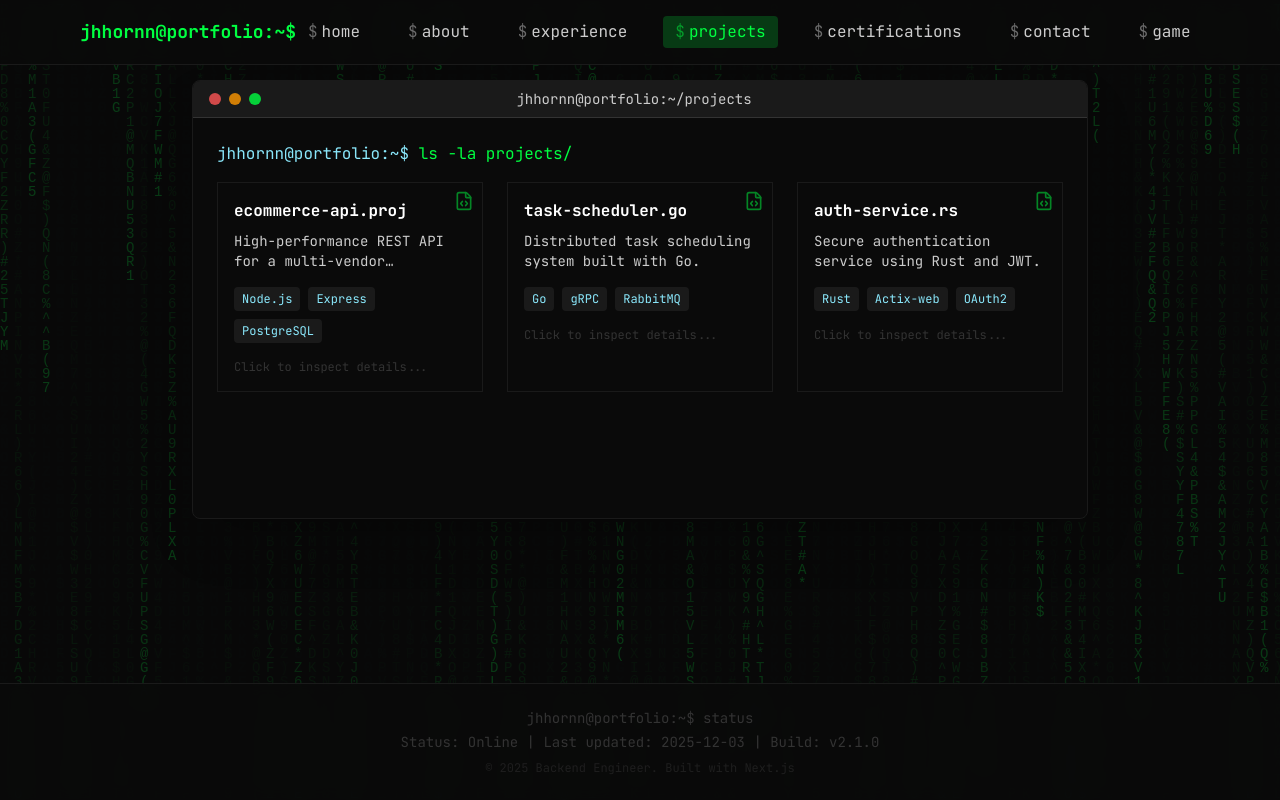
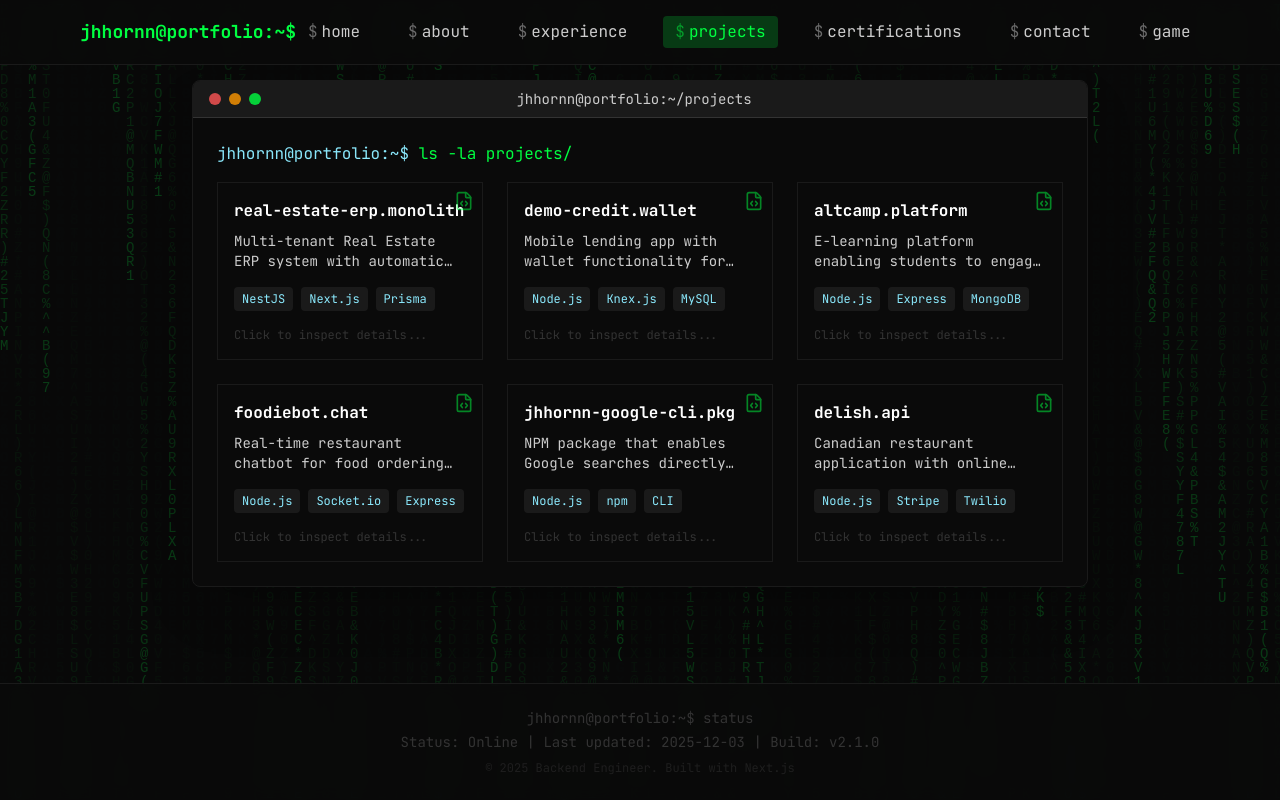
Before and after one commit to jhhornn/my-portfolio, a Next.js app: page /projects in a window 1280 px wide. Built offline with nearby package versions, Linux system fonts and the light colour scheme.

Commit message:
feat: update projects list by removing three old entries and adding six new portfolio projects.

```diff
--- a/app/projects/page.tsx
+++ b/app/projects/page.tsx
@@ -8,53 +8,119 @@ import { cn } from "@/lib/utils";
 
 const projects = [
     {
-        id: "ecommerce-api",
-        name: "ecommerce-api.proj",
-        description: "High-performance REST API for a multi-vendor marketplace.",
-        tech: ["Node.js", "Express", "PostgreSQL", "Redis"],
+        id: "real-estate-erp",
+        name: "real-estate-erp.monolith",
+        description: "Multi-tenant Real Estate ERP system with automatic tenant isolation, secure data filtering, and modern API architecture.",
+        tech: ["NestJS", "Next.js", "Prisma", "PostgreSQL", "Turborepo", "JWT", "Docker"],
         features: [
-            "Microservices architecture",
-            "Real-time inventory updates",
-            "Stripe payment integration",
-            "Advanced caching with Redis",
+            "Multi-tenancy with subdomain-based tenant identification",
+            "Row-level security with Prisma middleware",
+            "Role-based access control (RBAC) with multiple user roles",
+            "RESTful API with Swagger/OpenAPI documentation",
+            "Complete data isolation between tenants",
+            "Type-safe database queries with automatic migrations",
         ],
         links: {
-            demo: "https://api.example.com",
-            github: "https://github.com/example/api",
+            github: "https://github.com/jhhornn/real-estate-erp-monolith",
+        },
+        status: "IN PROGRESS",
+        dateRange: "2024 - Present",
+    },
+    {
+        id: "demo-credit",
+        name: "demo-credit.wallet",
+        description: "Mobile lending app with wallet functionality for loan disbursements and repayments.",
+        tech: ["Node.js", "Knex.js", "MySQL", "JWT", "Bcrypt"],
+        features: [
+            "Secure user authentication with JWT tokens",
+            "Automatic wallet creation on user registration",
+            "Wallet operations: funding, withdrawals, and transfers",
+            "Transaction management with Knex.js transactions",
+            "Password hashing with bcrypt for security",
+            "Comprehensive transaction history tracking",
+        ],
+        links: {
+            github: "https://github.com/jhhornn/Demo-Credit",
+            demo: "https://app.getpostman.com/run-collection/22998842-8f75ca4a-103a-4a38-8aa6-e44a262ece59?action=collection%2Ffork&source=rip_markdown&collection-url=entityId%3D22998842-8f75ca4a-103a-4a38-8aa6-e44a262ece59%26entityType%3Dcollection%26workspaceId%3D7f67fa21-44c5-42ad-b175-a774189ac995",
         },
         status: "COMPLETED",
+        dateRange: "Jun 2024",
     },
     {
-        id: "task-scheduler",
-        name: "task-scheduler.go",
-        description: "Distributed task scheduling system built with Go.",
-        tech: ["Go", "gRPC", "RabbitMQ", "Docker"],
+        id: "altcamp",
+        name: "altcamp.platform",
+        description: "E-learning platform enabling students to engage in discussion threads, interact, and receive feedback from peers and instructors.",
+        tech: ["Node.js", "Express", "MongoDB", "React", "Socket.io"],
         features: [
-            "Distributed locking mechanism",
-            "Retry policies with exponential backoff",
-            "Horizontal scalability",
-            "Prometheus metrics",
+            "User authentication and authorization system",
+            "User profile management",
+            "Discussion threads with upvotes/downvotes and likes",
+            "Feed posts with comments and engagement features",
+            "Real-time interaction capabilities",
+            "Community-driven learning environment",
         ],
         links: {
-            github: "https://github.com/example/scheduler",
+            github: "https://github.com/AltCamp/altcampv1-backend",
+            demo: "https://altcampv1.netlify.app",
         },
         status: "MAINTAINED",
+        dateRange: "2023 - Present",
     },
     {
-        id: "auth-service",
-        name: "auth-service.rs",
-        description: "Secure authentication service using Rust and JWT.",
-        tech: ["Rust", "Actix-web", "OAuth2", "Argon2"],
+        id: "foodiebot",
+        name: "foodiebot.chat",
+        description: "Real-time restaurant chatbot for food ordering built with Node.js and Socket.io.",
+        tech: ["Node.js", "Socket.io", "Express", "Dotenv"],
         features: [
-            "Role-based access control (RBAC)",
-            "Multi-factor authentication",
-            "Rate limiting",
-            "Audit logging",
+            "Real-time bidirectional communication",
+            "Interactive order placement system",
+            "Display and manage current orders",
+            "Checkout functionality",
+            "Order history tracking",
+            "Seamless client-server communication",
         ],
         links: {
-            github: "https://github.com/example/auth",
+            github: "https://github.com/jhhornn/FoodieBot",
+            demo: "https://foodeibot.onrender.com/",
         },
-        status: "IN PROGRESS",
+        status: "COMPLETED",
+        dateRange: "Mar 2023",
+    },
+    {
+        id: "jhhornn-google-cli",
+        name: "jhhornn-google-cli.pkg",
+        description: "NPM package that enables Google searches directly from your terminal.",
+        tech: ["Node.js", "npm", "CLI"],
+        features: [
+            "Terminal-based Google search functionality",
+            "Published npm package for global installation",
+            "Simple command-line interface",
+            "Quick search results without leaving terminal",
+        ],
+        links: {
+            github: "https://github.com/jhhornn/jhhornn-google-cli",
+            demo: "https://www.npmjs.com/package/jhhornn-google-cli",
+        },
+        status: "MAINTAINED",
+        dateRange: "Sep 2022",
+    },
+    {
+        id: "delish",
+        name: "delish.api",
+        description: "Canadian restaurant application with online ordering, payments, table reservations, and SMS notifications.",
+        tech: ["Node.js", "Stripe", "Twilio", "Express", "Strategy Pattern"],
+        features: [
+            "Online food ordering system",
+            "Stripe payment integration",
+            "Table reservation and booking",
+            "SMS notifications via Twilio for Canadian numbers",
+            "Strategy design pattern for flexible service providers",
+            "Cash and online payment options",
+        ],
+        links: {
+            demo: "https://delishbackend-scjs.onrender.com/swagger",
+        },
+        status: "COMPLETED",
     },
 ];
 
```
